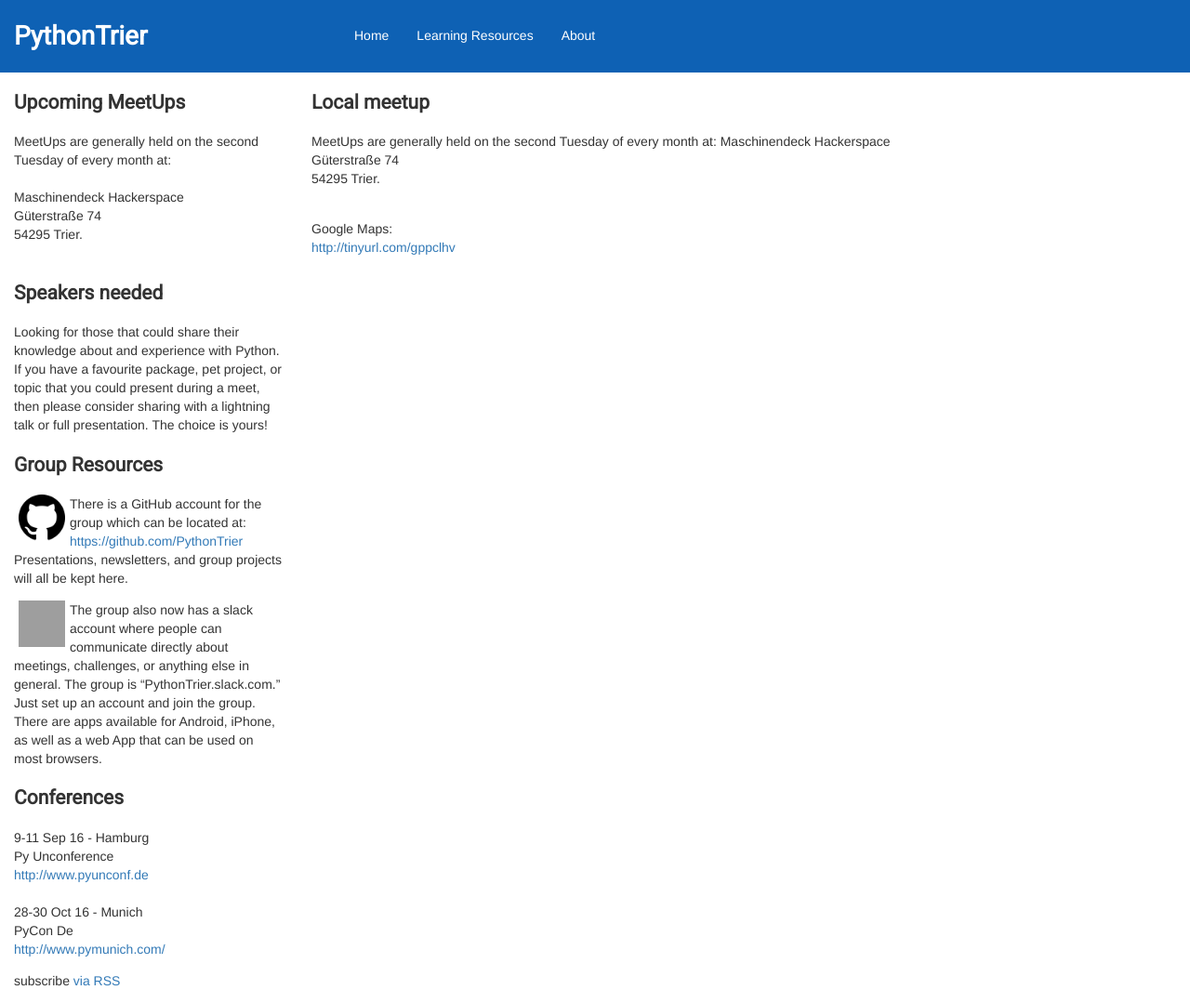
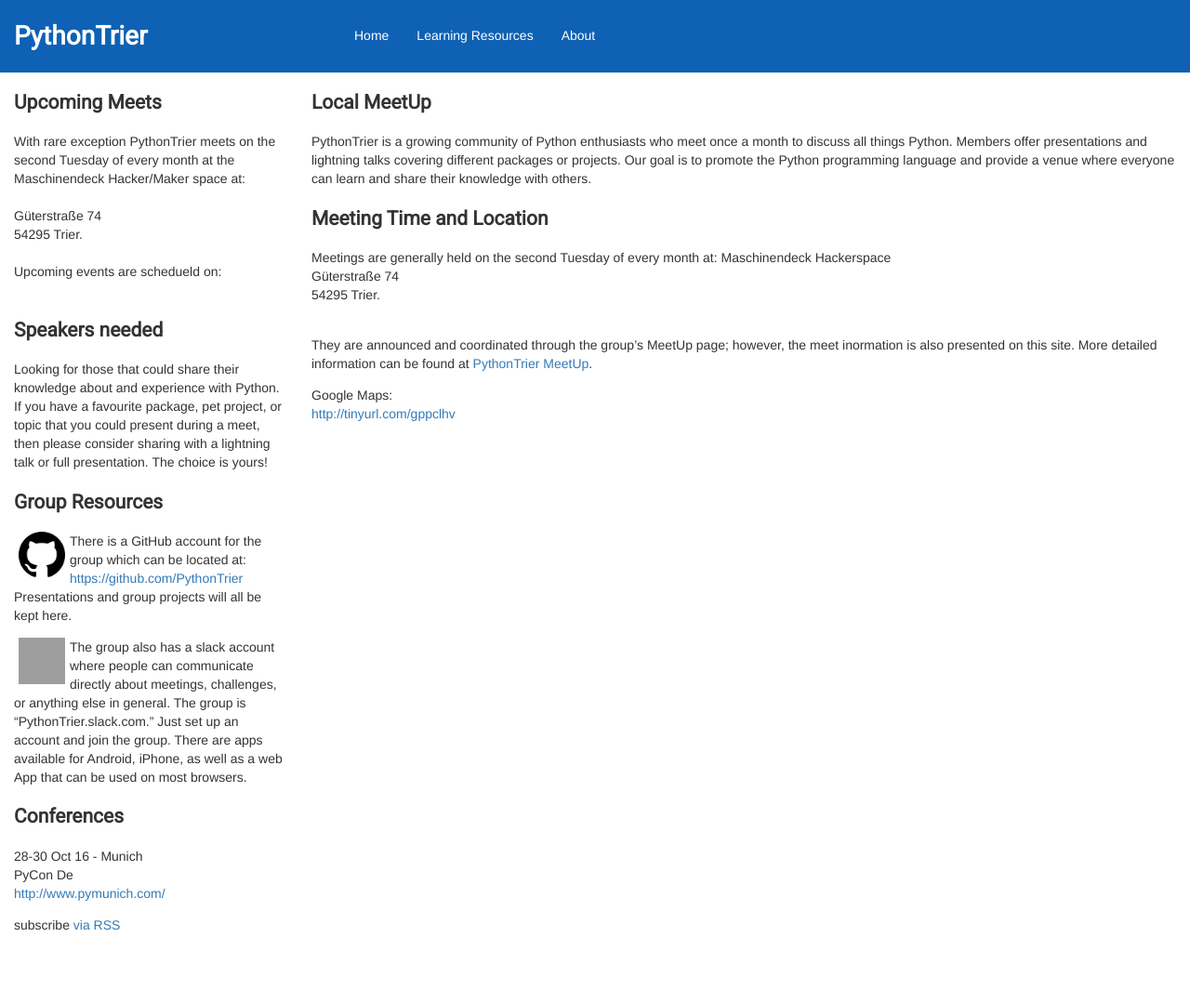
Before and after one commit to PythonTrier/pythontrier.github.io, a Jekyll site: the page built from about.md, in a window 1280 px wide. Shown: the whole page at 93% size. Built offline with Jekyll 4.4.1, drawn with Linux system fonts in a browser that asks for light colours; after the commit the page ends 1019 px from its top, so only the background shows below that; grey boxes are pictures that could not be loaded.

Commit message:
Updated site format and some content.

```diff
--- a/_includes/sidebar.html
+++ b/_includes/sidebar.html
@@ -1,60 +1,28 @@
+<div>
 
-<!--<div>-->
-  <!--<iframe width="225" height="439"-->
-          <!--src="https://api.meetup.com/widget?p_width=225&p_urlname=PythonTrier&head=eb20ffc1ccc69ce41599ab455ce077acbe83b8e9&q_groups=224608&name=mug_stats.live.html&p_height=570&q_events=224609&p__name=Meetup+Group+Stats&sig_id=182981860&sig=8fc72c70e9ee268c83d51b2c58375feec5333e56"-->
-          <!--frameborder="0"></iframe>-->
-<!--</div>-->
+    <h2>Upcoming Meets</h2>
 
     <div>
-
-  <h2>Upcoming MeetUps</h2>
-
-  <div>
-
-    MeetUps are generally held on the second Tuesday of every month at:
-
+        With rare exception PythonTrier meets on the second Tuesday of every month at the Maschinendeck Hacker/Maker space at:
         <br/>
         <br/>
 
-    Maschinendeck Hackerspace<br/>
         Güterstraße 74<br/>
         54295 Trier.
 
         <br/>
         <br/>
+        Upcoming events are schedueld on:
+        <br/>
+        <br/>
+    </div>
 </div>
 
 <div id="event-list"></div>
 
 <div>
-  </div>
-
-
-</div>
-
-
-
-
-<!--<div>-->
-
-  <!--<h2>Recent posts</h2>-->
-
-  <!--<ul>-->
-  <!--{% for post in site.posts %}-->
-    <!--<li>{{ post.title }}</li>-->
-  <!--{% endfor %}-->
-  <!--</ul>-->
-
-<!--</div>-->
-
-<div>
     <h2>Speakers needed</h2>
-
-  <p>
-    Looking for those that could share their knowledge about and experience with Python. If you have a favourite
-    package, pet project, or topic that you could present during a meet, then please consider sharing with a lightning
-    talk or full presentation. The choice is yours!
-  </p>
+    Looking for those that could share their knowledge about and experience with Python. If you have a favourite package, pet project, or topic that you could present during a meet, then please consider sharing with a lightning talk or full presentation. The choice is yours!
 </div>
 
 
@@ -62,17 +30,14 @@
     <h2>Group Resources</h2>
 
     <p>
-    <img src="/images/github.png" alt="GitHub" align="left" hspace="5" style="width:50px; height:50px;">There is a
-    GitHub account for the group which can be located at: <a href="https://github.com/PythonTrier">https://github.com/PythonTrier</a>
-    Presentations, newsletters, and group projects will all be kept here.
+    <img src="/images/github.png" alt="GitHub" align="left" hspace="5" style="width:50px; height:50px;">There is a GitHub account for the group which can be located at: <a href="https://github.com/PythonTrier">https://github.com/PythonTrier</a>
+    Presentations and group projects will all be kept here.
     </p>
 
     <p>
     <img src="/images/Slack.png" alt="Slack" align="left" hspace="5" style="width:50px; height:50px">
-    The group also now has a slack account where people can communicate directly
-    about meetings, challenges, or anything else in general. The group is “PythonTrier.slack.com.” Just set up an
-    account and join the group. There are apps available for Android, iPhone, as well as a web App that can be used on
-    most browsers.
+    The group also has a slack account where people can communicate directly
+    about meetings, challenges, or anything else in general. The group is “PythonTrier.slack.com.” Just set up an account and join the group. There are apps available for Android, iPhone, as well as a web App that can be used on most browsers.
     </p>
 
 </div>
@@ -82,10 +47,6 @@
     <h2>Conferences</h2>
 
     <p>
-    9-11 Sep 16 - Hamburg<br/>
-    Py Unconference<br/>
-    <a href="http://www.pyunconf.de">http://www.pyunconf.de</a><br/><br/>
-
     28-30 Oct 16 - Munich<br/>
     PyCon De<br/>
     <a href="http://www.pymunich.com/">http://www.pymunich.com/</a>
--- a/about.md
+++ b/about.md
@@ -3,12 +3,18 @@
 title:  "About"
 ---
 
-## Local meetup
+## Local MeetUp
 
-MeetUps are generally held on the second Tuesday of every month at:
+PythonTrier is a growing community of Python enthusiasts who meet once a month to discuss all things Python. Members offer presentations and lightning talks covering different packages or projects. Our goal is to promote the Python programming language and provide a venue where everyone can learn and share their knowledge with others.
+
+## Meeting Time and Location
+
+Meetings are generally held on the second Tuesday of every month at:
 Maschinendeck Hackerspace<br/>
 Güterstraße 74<br/>
 54295 Trier.<br/><br/>
+
+They are announced and coordinated through the group's MeetUp page; however, the meet inormation is also presented on this site. More detailed information can be found at [PythonTrier MeetUp](https://www.meetup.com/PythonTrier/).
 
 Google Maps:<br/>
 <a href="http://tinyurl.com/gppclhv">http://tinyurl.com/gppclhv</a>
```
Also changed, not shown: _posts/2016-08-09-Code-Challenge.markdown (+0 -14 lines), learning-resources.md (+2 -4 lines). Lines whose indentation alone changed are shown as unchanged.
